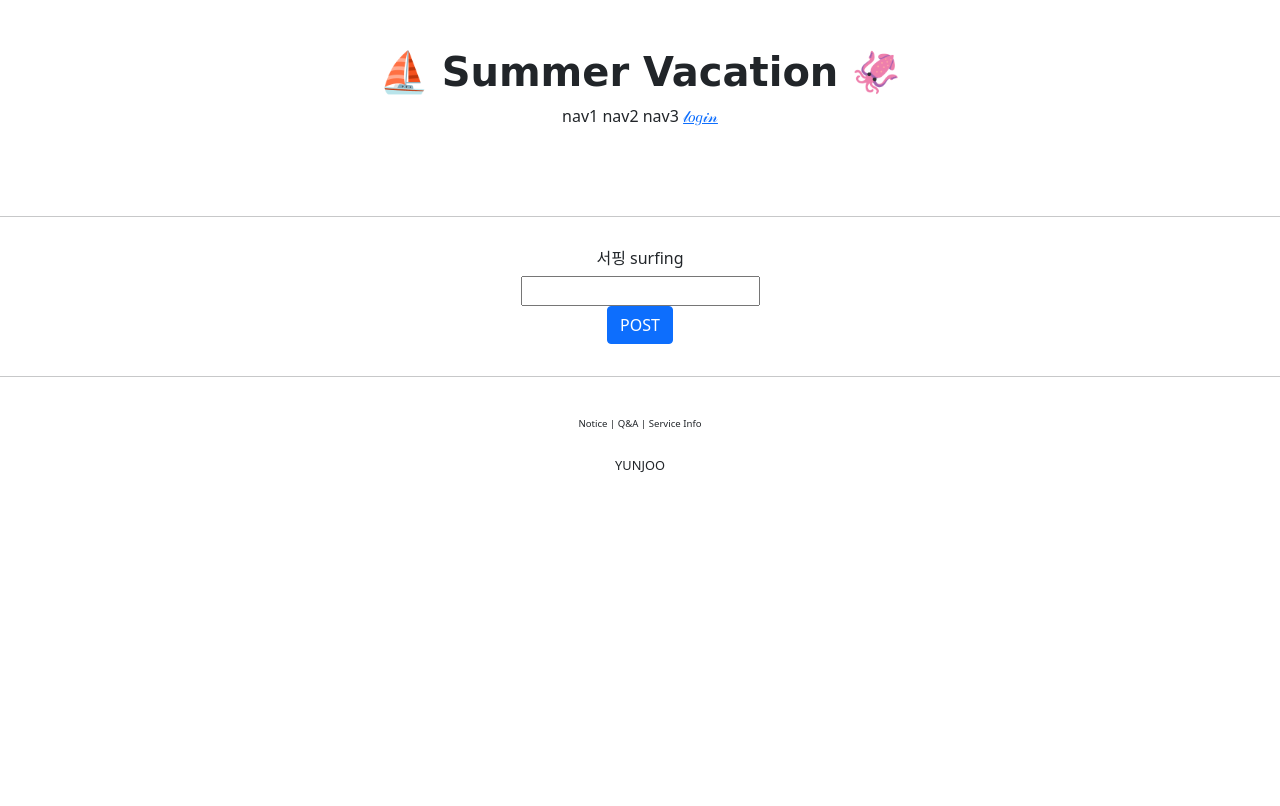
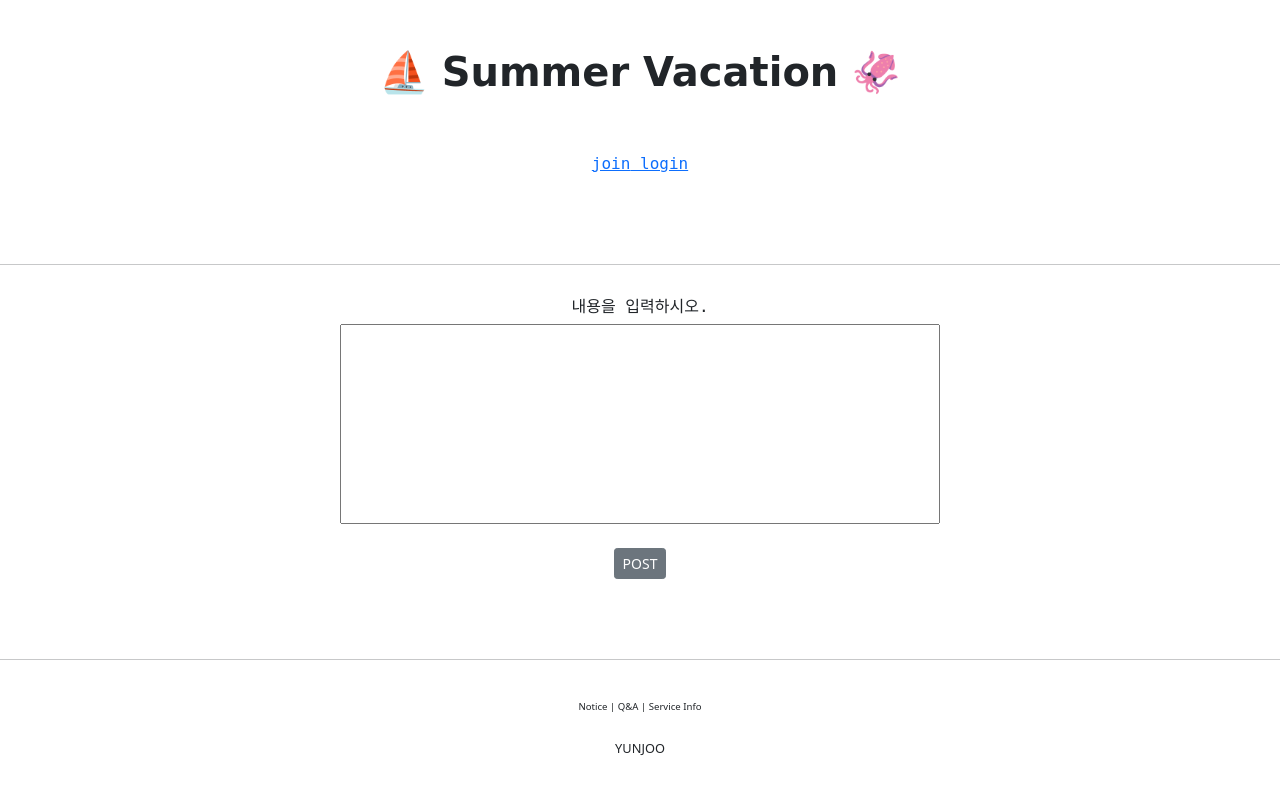
Before and after one commit to yunzzu/djust, a Django app: page /account/hello_world/ in a window 1280 px wide. Before the commit the page ends 473 px from the top, so only its background shows below. Run offline with Django 3.2, Linux system fonts and the light colour scheme; some libraries are stand-ins or nearby versions; some web fonts are replaced.

Commit message:
djust Django #24 commit

```diff
--- a/accountapp/templates/accountapp/create.html
+++ b/accountapp/templates/accountapp/create.html
@@ -4,7 +4,7 @@
 
 {% block content %}
 
-    <div class="basic_font" style="width: 400px; margin: 0 auto; ">
+    <div class="content_font" style="width: 400px; margin: 0 auto; ">
         <form action="{% url 'accountapp:create' %}" method="post">
             {% csrf_token %}
             <!--{{ form }}-->
--- a/accountapp/templates/accountapp/hello_world.html
+++ b/accountapp/templates/accountapp/hello_world.html
@@ -6,17 +6,19 @@
 {% block content %}
 
   <div class="sort_center" style="border-radius: 1rem; margin: 2rem;">
-      <h2 class="content_font" style="font-size: 1rem;">서핑 surfing</h2>
+      <h2 class="content_font" style="font-size: 1rem;">내용을 입력하시오.</h2>
 
       <form action="/account/hello_world/" method="post">
           {% csrf_token %}
           <div>
-              <input type="text" name="hello_world_input">
+              <input type="text" name="hello_world_input" style="width: 600px; height: 200px;">
           </div>
+          <br>
           <div>
-              <input type="submit" class="btn btn-primary" value="POST">
+              <input type="submit" class="btn btn-secondary btn-sm" value="POST">
           </div>
       </form>
+      <br><br>
 
       <!-- hello_world_output이 있다면 아래의 태그들을 생성해줌 -->
       {% if hello_world_list %}
--- a/accountapp/templates/accountapp/login.html
+++ b/accountapp/templates/accountapp/login.html
@@ -4,7 +4,7 @@
 
 {% block content %}
 
-    <div class="sort_center basic_font" style="max-width: 250px; margin: 4rem auto">
+    <div class="sort_center content_font" style="max-width: 250px; margin: 4rem auto">
         <div class="login_font2">
             <h3>Login</h3>
         </div>
--- a/accountapp/urls.py
+++ b/accountapp/urls.py
@@ -1,7 +1,7 @@
 from django.contrib.auth.views import LoginView, LogoutView
 from django.urls import path
 
-from accountapp.views import hello_world, AccCreate
+from accountapp.views import hello_world, AccCreate, AccDetail
 
 app_name = "accountapp"
 
@@ -11,5 +11,6 @@ urlpatterns = [
     path('login/', LoginView.as_view(template_name='accountapp/login.html'), name='login'),
     path('logout/', LogoutView.as_view(), name='logout'),
 
-    path('create/', AccCreate.as_view(), name='create'),  #class형
+    path('create/', AccCreate.as_view(), name='create'),          #class형
+    path('detail/<int:pk>', AccDetail.as_view(), name='detail'),  #특정 유저의 primary key가 필요함
 ]
--- a/accountapp/views.py
+++ b/accountapp/views.py
@@ -6,7 +6,8 @@ from django.urls import reverse, reverse_lazy
 from accountapp.models import HelloWorld
 from django.http import HttpResponse, HttpResponseRedirect
 #from django.urls import reverse, reverse_lazy
-from django.views.generic import CreateView
+from django.views.generic import CreateView, DetailView
+
 
 def hello_world(request):
     if request.method == "POST":
@@ -28,3 +29,8 @@ class AccCreate(CreateView):
     success_url = reverse_lazy('accountapp:hello_world')  # 계정 만드는 것에 성공했다면 어느 경로로 다시 연결해야할지
     #reverse(함수에서 사용) vs reverse_lazy(클래스에서 사용)
     template_name = 'accountapp/create.html' # 회원가입을 할 때 어느 html파일을 이용해서 볼지
+
+class AccDetail(DetailView):
+    model = User
+    context_object_name = 'target_user'
+    template_name = 'accountapp/detail.html'
--- a/static/base.css
+++ b/static/base.css
@@ -2,7 +2,7 @@
     font-family: 'Tourney', cursive;
 }
 
-.basic_font {
+.content_font {
     font-family: 'Nanum Gothic Coding', monospace;
     /*font-family: 'Gothic A1', sans-serif;*/
 }
--- a/templates/footer.html
+++ b/templates/footer.html
@@ -12,4 +12,5 @@
     <div style="font-size: .8rem;">
         <h7>YUNJOO</h7>
     </div>
+    <br><br>
 </div>
--- a/templates/header.html
+++ b/templates/header.html
@@ -3,17 +3,21 @@
     <div>
         <h1 class="logo_font">⛵ <b>Summer Vacation</b> 🦑</h1>
     </div>
-    <div>
-        <span>nav1</span>
-        <span>nav2</span>
-        <span>nav3</span>
+    <br><br>
+    <div class="content_font">
         {% if not user.is_authenticated %}
+        <a href="{% url 'accountapp:create' %}">
+            <span>join</span>
+        </a>
         <a href="{% url 'accountapp:login' %}?next={{ request.path }}"> <!-- 현재 위치하고 있는 홈페이지 어디든지 next 인자로 넘겨줌 -->
-            <span>𝓁𝑜𝑔𝒾𝓃</span>
+            <span>login</span>
         </a>
         {% else %}
+        <a href="{% url 'accountapp:detail' pk=user.pk %}"> <!-- pk에 해당하는 값을 넣어줘야 함 -->
+            <span>mypage</span>
+        </a>
         <a href="{% url 'accountapp:logout' %}?next={{ request.path }}">
-            <span>𝓁𝑜𝑔𝑜𝓊𝓉</span>
+            <span>logout</span>
         </a>
         {% endif %}
     </div>
```
Also changed, not shown: accountapp/templates/accountapp/detail.html (added, +17 -0 lines).
